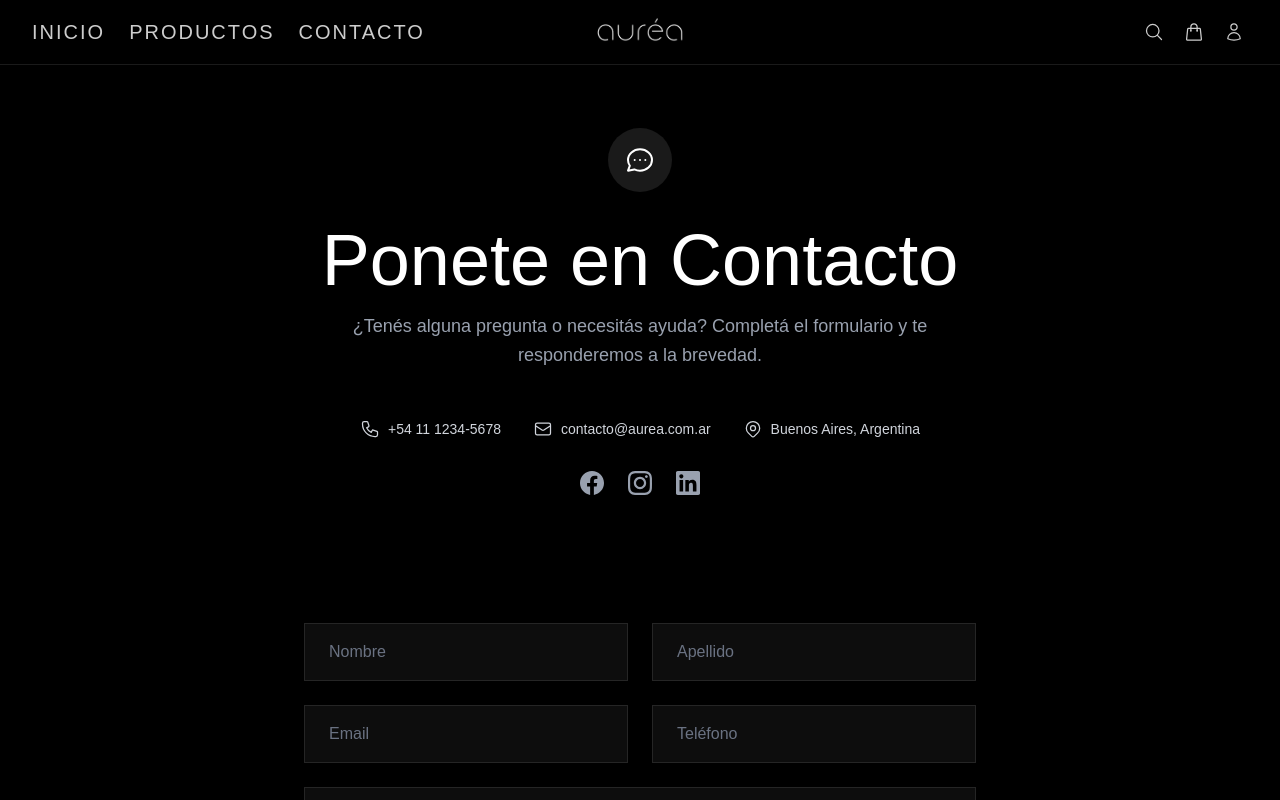
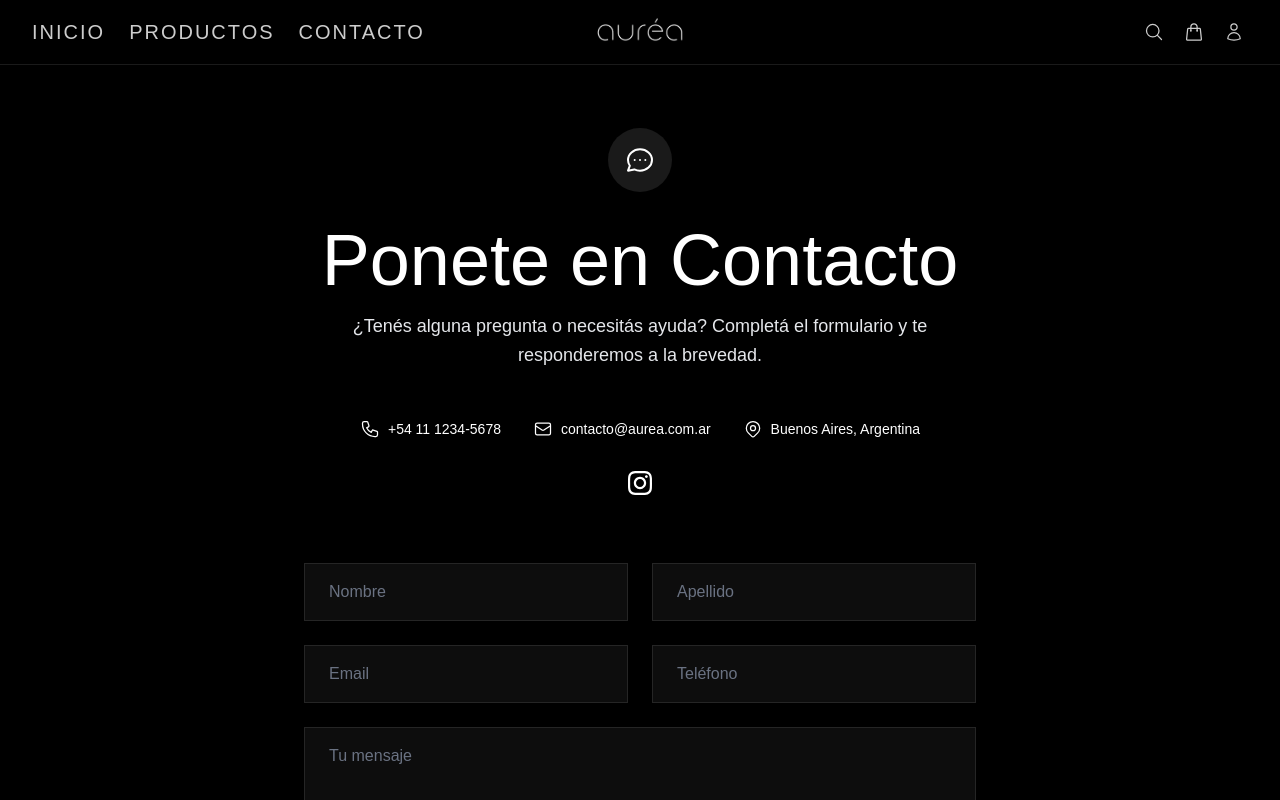
Before and after one commit to LeooQuipildor/Aurea-Ecommerce, a React (Vite) app in the folder client/: page /contacto in a window 1280 px wide. Shown: the top 800 px of the page. Built offline with nearby package versions, Linux system fonts and the light colour scheme; a web font is replaced by a local one.

Commit message:
Elimine algunos iconos en la contactPage, le cambie el color a la tipografia y elimine algunos paddings

```diff
--- a/client/src/pages/ContactPage.jsx
+++ b/client/src/pages/ContactPage.jsx
@@ -69,7 +69,7 @@ const ContactPage = () => {
           <h1 className="font-thin text-6xl md:text-7xl text-white mb-4">
             Ponete en Contacto
           </h1>
-          <p className="text-gray-400 text-base md:text-lg max-w-2xl mx-auto leading-relaxed">
+          <p className="text-gray-200 text-base md:text-lg max-w-2xl mx-auto leading-relaxed">
             ¿Tenés alguna pregunta o necesitás ayuda? Completá el formulario y
             te responderemos a la brevedad.
           </p>
@@ -78,7 +78,7 @@ const ContactPage = () => {
           <div className="flex flex-wrap justify-center gap-8 mt-12 text-gray-300">
             <div className="flex items-center gap-2">
               <svg
-                className="w-5 h-5"
+                className="w-5 h-5 text-white"
                 fill="none"
                 stroke="currentColor"
                 viewBox="0 0 24 24"
@@ -90,12 +90,12 @@ const ContactPage = () => {
                   d="M3 5a2 2 0 012-2h3.28a1 1 0 01.948.684l1.498 4.493a1 1 0 01-.502 1.21l-2.257 1.13a11.042 11.042 0 005.516 5.516l1.13-2.257a1 1 0 011.21-.502l4.493 1.498a1 1 0 01.684.949V19a2 2 0 01-2 2h-1C9.716 21 3 14.284 3 6V5z"
                 />
               </svg>
-              <span className="text-sm">+54 11 1234-5678</span>
+              <span className="text-sm text-white">+54 11 1234-5678</span>
             </div>
 
             <div className="flex items-center gap-2">
               <svg
-                className="w-5 h-5"
+                className="w-5 h-5 text-white"
                 fill="none"
                 stroke="currentColor"
                 viewBox="0 0 24 24"
@@ -107,12 +107,12 @@ const ContactPage = () => {
                   d="M3 8l7.89 5.26a2 2 0 002.22 0L21 8M5 19h14a2 2 0 002-2V7a2 2 0 00-2-2H5a2 2 0 00-2 2v10a2 2 0 002 2z"
                 />
               </svg>
-              <span className="text-sm">contacto@aurea.com.ar</span>
+              <span className="text-sm text-white">contacto@aurea.com.ar</span>
             </div>
 
             <div className="flex items-center gap-2">
               <svg
-                className="w-5 h-5"
+                className="w-5 h-5 text-white"
                 fill="none"
                 stroke="currentColor"
                 viewBox="0 0 24 24"
@@ -130,7 +130,9 @@ const ContactPage = () => {
                   d="M15 11a3 3 0 11-6 0 3 3 0 016 0z"
                 />
               </svg>
-              <span className="text-sm">Buenos Aires, Argentina</span>
+              <span className="text-sm text-white">
+                Buenos Aires, Argentina
+              </span>
             </div>
           </div>
 
@@ -139,28 +141,14 @@ const ContactPage = () => {
             <a
               href="#"
               className="text-gray-400 hover:text-white transition-colors"
-              aria-label="Facebook"
-            >
-              <svg className="w-6 h-6" fill="currentColor" viewBox="0 0 24 24">
-                <path d="M24 12.073c0-6.627-5.373-12-12-12s-12 5.373-12 12c0 5.99 4.388 10.954 10.125 11.854v-8.385H7.078v-3.47h3.047V9.43c0-3.007 1.792-4.669 4.533-4.669 1.312 0 2.686.235 2.686.235v2.953H15.83c-1.491 0-1.956.925-1.956 1.874v2.25h3.328l-.532 3.47h-2.796v8.385C19.612 23.027 24 18.062 24 12.073z" />
-              </svg>
-            </a>
-            <a
-              href="#"
-              className="text-gray-400 hover:text-white transition-colors"
               aria-label="Instagram"
             >
-              <svg className="w-6 h-6" fill="currentColor" viewBox="0 0 24 24">
+              <svg
+                className="w-6 h-6 text-white"
+                fill="currentColor"
+                viewBox="0 0 24 24"
+              >
                 <path d="M12 2.163c3.204 0 3.584.012 4.85.07 3.252.148 4.771 1.691 4.919 4.919.058 1.265.069 1.645.069 4.849 0 3.205-.012 3.584-.069 4.849-.149 3.225-1.664 4.771-4.919 4.919-1.266.058-1.644.07-4.85.07-3.204 0-3.584-.012-4.849-.07-3.26-.149-4.771-1.699-4.919-4.92-.058-1.265-.07-1.644-.07-4.849 0-3.204.013-3.583.07-4.849.149-3.227 1.664-4.771 4.919-4.919 1.266-.057 1.645-.069 4.849-.069zm0-2.163c-3.259 0-3.667.014-4.947.072-4.358.2-6.78 2.618-6.98 6.98-.059 1.281-.073 1.689-.073 4.948 0 3.259.014 3.668.072 4.948.2 4.358 2.618 6.78 6.98 6.98 1.281.058 1.689.072 4.948.072 3.259 0 3.668-.014 4.948-.072 4.354-.2 6.782-2.618 6.979-6.98.059-1.28.073-1.689.073-4.948 0-3.259-.014-3.667-.072-4.947-.196-4.354-2.617-6.78-6.979-6.98-1.281-.059-1.69-.073-4.949-.073zm0 5.838c-3.403 0-6.162 2.759-6.162 6.162s2.759 6.163 6.162 6.163 6.162-2.759 6.162-6.163c0-3.403-2.759-6.162-6.162-6.162zm0 10.162c-2.209 0-4-1.79-4-4 0-2.209 1.791-4 4-4s4 1.791 4 4c0 2.21-1.791 4-4 4zm6.406-11.845c-.796 0-1.441.645-1.441 1.44s.645 1.44 1.441 1.44c.795 0 1.439-.645 1.439-1.44s-.644-1.44-1.439-1.44z" />
-              </svg>
-            </a>
-            <a
-              href="#"
-              className="text-gray-400 hover:text-white transition-colors"
-              aria-label="LinkedIn"
-            >
-              <svg className="w-6 h-6" fill="currentColor" viewBox="0 0 24 24">
-                <path d="M20.447 20.452h-3.554v-5.569c0-1.328-.027-3.037-1.852-3.037-1.853 0-2.136 1.445-2.136 2.939v5.667H9.351V9h3.414v1.561h.046c.477-.9 1.637-1.85 3.37-1.85 3.601 0 4.267 2.37 4.267 5.455v6.286zM5.337 7.433c-1.144 0-2.063-.926-2.063-2.065 0-1.138.92-2.063 2.063-2.063 1.14 0 2.064.925 2.064 2.063 0 1.139-.925 2.065-2.064 2.065zm1.782 13.019H3.555V9h3.564v11.452zM22.225 0H1.771C.792 0 0 .774 0 1.729v20.542C0 23.227.792 24 1.771 24h20.451C23.2 24 24 23.227 24 22.271V1.729C24 .774 23.2 0 22.222 0h.003z" />
               </svg>
             </a>
           </div>
@@ -168,7 +156,7 @@ const ContactPage = () => {
       </div>
 
       {/* Formulario de Contacto */}
-      <div className="py-16 px-4">
+      <div className="py-1 px-4">
         <div className="max-w-2xl mx-auto">
           <form onSubmit={handleSubmit} className="space-y-6">
             {/* Nombre y Apellido */}
@@ -240,7 +228,7 @@ const ContactPage = () => {
               <button
                 type="submit"
                 disabled={isSubmitting}
-                className="w-full bg-gradient-to-r from-yellow-500 to-orange-400 text-black font-semibold py-4 px-8 uppercase tracking-widest text-sm hover:from-yellow-400 hover:to-orange-400 transition-all duration-300 disabled:opacity-50 disabled:cursor-not-allowed"
+                className="w-full bg-gradient-to-r from-yellow-400 to-orange-400 text-black font-semibold py-4 px-8 uppercase tracking-widest text-sm hover:from-yellow-400 hover:to-orange-400 transition-all duration-300 disabled:opacity-50 disabled:cursor-not-allowed"
               >
                 {isSubmitting ? "Enviando..." : "Enviar"}
               </button>
```
